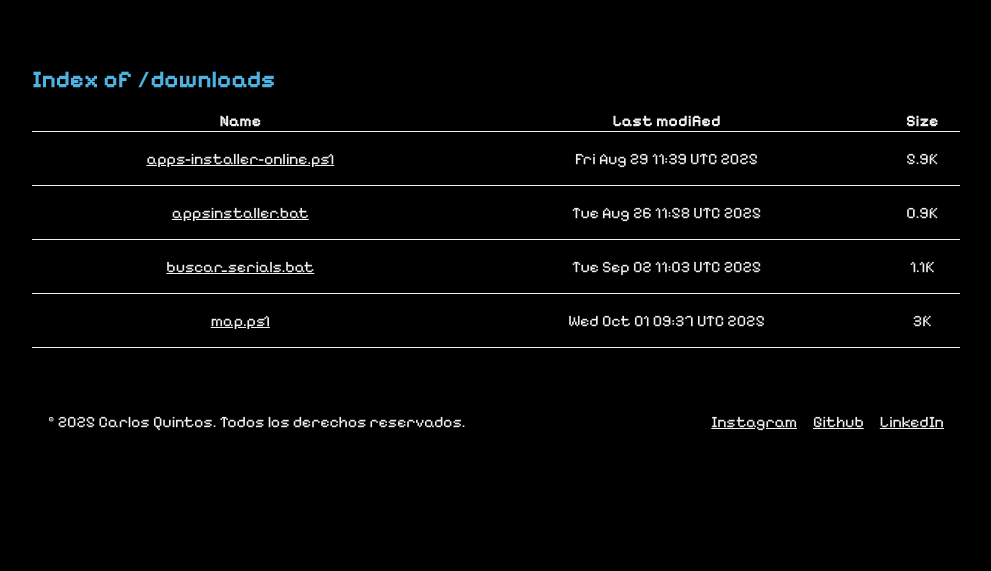
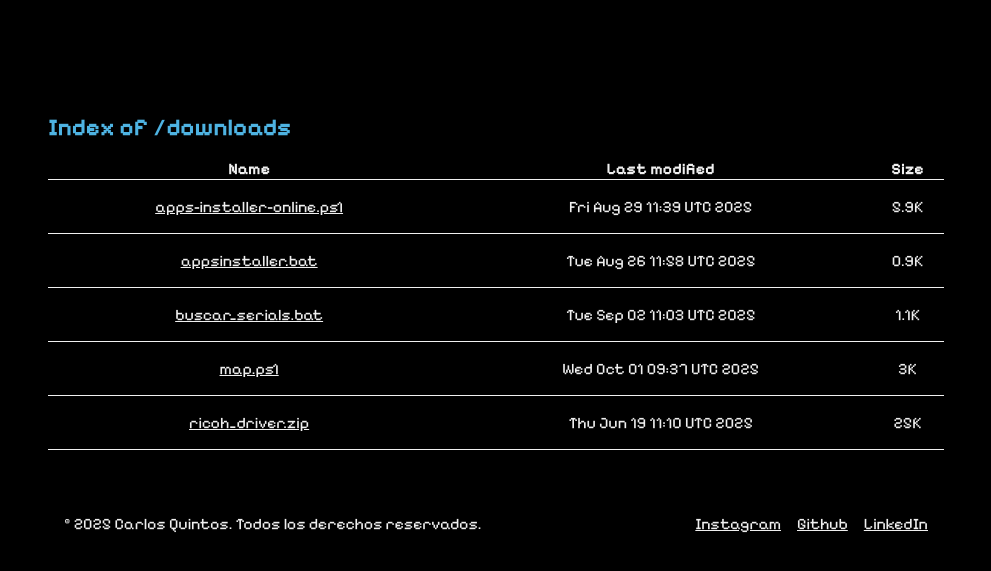
Before and after one commit to stool3252/stool3252.github.io, a plain HTML site: page scripts.html in a window 1280 px wide. Shown: the part 91-662 px from the top of the page, without its empty margins (144-1135 px from the left). Drawn offline with Linux system fonts and the light colour scheme.

Commit message:
Margin and paddings

```diff
--- a/css/styles.css
+++ b/css/styles.css
@@ -14,6 +14,11 @@ body {
     color: #f0f0f0;
     max-width: 960px;
     margin: 0 auto;
+}
+
+main {
+    margin: 2rem 0;
+    padding: 1rem;
 }
 
 a {
@@ -50,7 +55,6 @@ Footer
     display: flex;
     justify-content: space-between;
     padding: 0 2rem;
-
 }
 
 .social__links {
--- a/scripts.html
+++ b/scripts.html
@@ -35,7 +35,8 @@
                     <tbody class="downloads__body">
                         <tr class="downloads__row">
                             <td class="downloads__cell">
-                                <a href="downloads/apps-installer-online.ps1" class="downloads__link">apps-installer-online.ps1</a>
+                                <a href="downloads/apps-installer-online.ps1"
+                                    class="downloads__link">apps-installer-online.ps1</a>
                             </td>
                             <td class="downloads__cell">
                                 <p class="downloads__date">Fri Aug 29 11:39 UTC 2025</p>
@@ -66,8 +67,7 @@
                                 <p class="downloads__size">1.1K</p>
                             </td>
                         </tr>
-                    </tbody>
-                    <tr class="downloads__row">
+                        <tr class="downloads__row">
                             <td class="downloads__cell">
                                 <a href="downloads/map.ps1" class="downloads__link">map.ps1</a>
                             </td>
@@ -78,6 +78,18 @@
                                 <p class="downloads__size">3K</p>
                             </td>
                         </tr>
+                        <tr class="downloads__row">
+                            <td class="downloads__cell">
+                                <a href="downloads/ricoh_driver.zip" class="downloads__link">ricoh_driver.zip</a>
+                            </td>
+                            <td class="downloads__cell">
+                                <p class="downloads__date">Thu Jun 19 11:10 UTC 2025</p>
+                            </td>
+                            <td class="downloads__cell">
+                                <p class="downloads__size">25K</p>
+                            </td>
+                        </tr>
+                    </tbody>
                 </table>
             </div>
         </section>
```
Also changed, not shown: index.html (+2 -1 lines), 1 other file.
